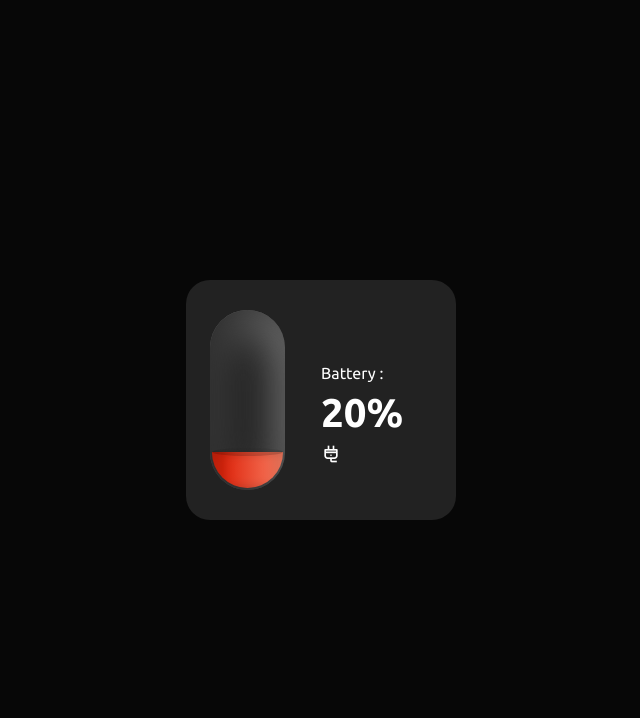
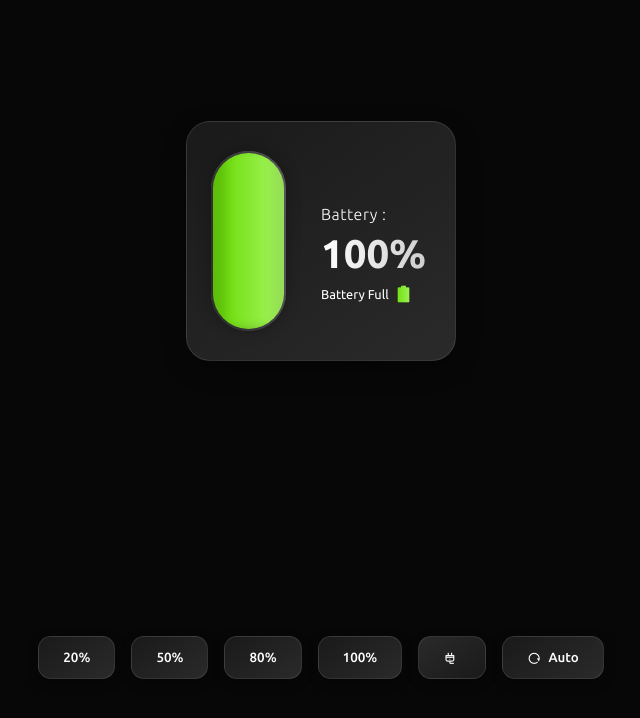
Before and after one commit to TheGvR3/Battery_Reader, a plain HTML site: page index.html in a window 1280 px wide. Shown: the whole page, without its empty margins (319-959 px from the left). Drawn offline with nearby package versions, Linux system fonts and the light colour scheme.

Commit message:
Aggiunta modalita manuale

```diff
--- a/index.html
+++ b/index.html
@@ -24,6 +24,18 @@
                 </p>
             </div>
         </div>
+        <div class="controls">
+            <button class="ctrl-btn" data-level="20">20%</button>
+            <button class="ctrl-btn" data-level="50">50%</button>
+            <button class="ctrl-btn" data-level="80">80%</button>
+            <button class="ctrl-btn" data-level="100">100%</button>
+            <button class="ctrl-btn charging-toggle">
+                <i class="ri-plug-line"></i>
+            </button>
+            <button class="ctrl-btn auto-toggle">
+                <i class="ri-restart-line"></i> Auto
+            </button>
+        </div>
     </section>
     <script src="index.js"></script>
 </body>
--- a/index.js
+++ b/index.js
@@ -2,19 +2,29 @@ function initBattery() {
     const batteryLiquid = document.querySelector(".Bliquid");
     const batteryStatus = document.querySelector(".Bstatus");
     const Bpercentage = document.querySelector(".Bpercentage");
+    const controlButtons = document.querySelectorAll('.ctrl-btn');
+    const chargingToggle = document.querySelector('.charging-toggle');
+    const autoToggle = document.querySelector('.auto-toggle');
 
-    navigator.getBattery().then((batt) => {
-        const updateBattery = () => {
-            const level = Math.floor(batt.level * 100);
+    let isCharging = false;
+    let currentLevel = 100;
+    let isAutoMode = false;
+    let batteryAPI = null;
+
+    // Funzione per aggiornare la visualizzazione della batteria
+    const updateBatteryUI = (level, charging = isCharging) => {
+        currentLevel = level;
+        isCharging = charging;
+
         Bpercentage.textContent = `${level}%`;
         batteryLiquid.style.height = `${level}%`;
 
         if (level === 100) {
             batteryStatus.innerHTML = `Battery Full <i class="ri-battery-2-fill green-color"></i>`;
             batteryLiquid.style.height = "103%";
-            } else if (level <= 20 && !batt.charging) {
+        } else if (level <= 20 && !charging) {
             batteryStatus.innerHTML = `Low Charge <i class="ri-plug-line animated-red"></i>`;
-            } else if (batt.charging) {
+        } else if (charging) {
             batteryStatus.innerHTML = `Charging ... <i class="ri-flashlight-line animated-green"></i>`;
         } else {
             batteryStatus.innerHTML = "";
@@ -30,12 +40,71 @@ function initBattery() {
         } else {
             batteryLiquid.classList.add("gradient-color-green");
         }
+
+        // Aggiorna lo stato del pulsante di ricarica
+        chargingToggle.classList.toggle('active', charging);
     };
 
-        updateBattery();
-        batt.addEventListener("chargingchange", updateBattery);
-        batt.addEventListener("levelchange", updateBattery);
+    // Funzione per attivare/disattivare i controlli manuali
+    const toggleControls = (enable) => {
+        const buttons = document.querySelectorAll('.ctrl-btn:not(.auto-toggle)');
+        buttons.forEach(btn => {
+            btn.style.opacity = enable ? '1' : '0.5';
+            btn.style.pointerEvents = enable ? 'auto' : 'none';
         });
+    };
+
+    // Event listeners per i pulsanti di controllo
+    controlButtons.forEach(button => {
+        if (!button.classList.contains('auto-toggle')) {
+            button.addEventListener('click', () => {
+                const level = button.dataset.level;
+                if (level) {
+                    updateBatteryUI(parseInt(level));
+                }
+            });
+        }
+    });
+
+    // Event listener per il pulsante di ricarica
+    chargingToggle.addEventListener('click', () => {
+        isCharging = !isCharging;
+        updateBatteryUI(currentLevel, isCharging);
+    });
+
+    // Event listener per il toggle automatico
+    autoToggle.addEventListener('click', () => {
+        isAutoMode = !isAutoMode;
+        autoToggle.classList.toggle('active', isAutoMode);
+        toggleControls(!isAutoMode);
+
+        if (isAutoMode && batteryAPI) {
+            // Aggiorna con i valori reali della batteria
+            updateBatteryUI(Math.floor(batteryAPI.level * 100), batteryAPI.charging);
+        }
+    });
+
+    // Inizializza con il 100%
+    updateBatteryUI(100);
+
+    // Configura l'API della batteria se disponibile
+    if ('getBattery' in navigator) {
+        navigator.getBattery().then((batt) => {
+            batteryAPI = batt;
+
+            batt.addEventListener("chargingchange", () => {
+                if (isAutoMode) {
+                    updateBatteryUI(Math.floor(batt.level * 100), batt.charging);
+                }
+            });
+
+            batt.addEventListener("levelchange", () => {
+                if (isAutoMode) {
+                    updateBatteryUI(Math.floor(batt.level * 100), batt.charging);
+                }
+            });
+        });
+    }
 }
 
 initBattery();
--- a/style.css
+++ b/style.css
@@ -30,20 +30,29 @@ body {
     position: relative;
     width: 270px;
     height: 240px;
-    background: #222;
+    background: linear-gradient(145deg, #1a1a1a, #2a2a2a);
     padding: 0.5rem 1.5rem;
     border-radius: 1.5rem;
     display: grid;
     grid-template-columns: repeat(2, 1fr);
     align-items: center;
+    box-shadow: 0 8px 24px rgba(0, 0, 0, 0.3);
+    backdrop-filter: blur(10px);
+    border: 1px solid rgba(255, 255, 255, 0.1);
 }
 
 .Btext {
     margin-bottom: 0.5rem;
+    font-weight: 300;
+    letter-spacing: 0.5px;
 }
 
 .Bpercentage {
     font-size: 2.5rem;
+    font-weight: 700;
+    background: linear-gradient(90deg, #fff, #ccc);
+    -webkit-background-clip: text;
+    color: transparent;
 }
 
 .Bstatus {
@@ -63,10 +72,14 @@ body {
     position: relative;
     width: 75px;
     height: 180px;
-    background-color: #222;
-    box-shadow: inset 20px 0 48px hsl(0, 0%, 16%), inset -4px 12px 48px hsl(0, 0%, 56%);
+    background-color: rgba(34, 34, 34, 0.8);
+    box-shadow:
+        inset 20px 0 48px hsl(0, 0%, 16%),
+        inset -4px 12px 48px hsl(0, 0%, 56%),
+        0 0 15px rgba(0, 0, 0, 0.3);
     border-radius: 3rem;
     justify-self: flex-start;
+    backdrop-filter: blur(5px);
 }
 
 .Blevel {
@@ -83,8 +96,11 @@ body {
     right: 0;
     height: 36px;
     background: var(--gradient-color-red);
-    box-shadow: inset -10px 0 12px hsla(0, 0%, 0%, 0.1), inset 12px 0 12px hsla(0, 0%, 0%, 0.15);
-    transition: height 0.3s, background 0.3s;
+    box-shadow:
+        inset -10px 0 12px hsla(0, 0%, 0%, 0.1),
+        inset 12px 0 12px hsla(0, 0%, 0%, 0.15),
+        0 0 10px rgba(255, 255, 255, 0.1);
+    transition: height 0.4s cubic-bezier(0.4, 0, 0.2, 1), background 0.4s;
 }
 
 .Bliquid::after {
@@ -123,18 +139,22 @@ body {
 @keyframes animated-charging {
     0% {
         text-shadow: none;
+        opacity: 0.8;
     }
     100% {
-        text-shadow: 0 0 6px hsl(92, 90%, 68%);
+        text-shadow: 0 0 10px hsl(92, 90%, 68%);
+        opacity: 1;
     }
 }
 
 @keyframes animated-low {
     0% {
         text-shadow: none;
+        opacity: 0.8;
     }
     100% {
-        text-shadow: 0 0 8px hsl(7, 89%, 46%);
+        text-shadow: 0 0 12px hsl(7, 89%, 46%);
+        opacity: 1;
     }
 }
 
@@ -154,3 +174,54 @@ body {
 .gradient-color-yellow {
     background: var(--gradient-color-yellow);
 }
+
+.controls {
+    margin-top: 2rem;
+    display: flex;
+    gap: 1rem;
+    flex-wrap: wrap;
+    justify-content: center;
+}
+
+.ctrl-btn {
+    padding: 0.8rem 1.5rem;
+    border: none;
+    border-radius: 0.8rem;
+    background: linear-gradient(145deg, #1a1a1a, #2a2a2a);
+    color: #fff;
+    font-family: 'Ubuntu', sans-serif;
+    font-weight: 500;
+    cursor: pointer;
+    transition: all 0.3s ease;
+    box-shadow: 0 4px 12px rgba(0, 0, 0, 0.3);
+    border: 1px solid rgba(255, 255, 255, 0.1);
+}
+
+.ctrl-btn:hover {
+    transform: translateY(-2px);
+    box-shadow: 0 6px 16px rgba(0, 0, 0, 0.4);
+    background: linear-gradient(145deg, #2a2a2a, #1a1a1a);
+}
+
+.ctrl-btn:active {
+    transform: translateY(0);
+}
+
+.ctrl-btn.charging-toggle {
+    background: linear-gradient(145deg, #2a2a2a, #1a1a1a);
+}
+
+.ctrl-btn.charging-toggle.active {
+    background: var(--gradient-color-green);
+    color: #000;
+}
+
+.ctrl-btn.auto-toggle.active {
+    background: var(--gradient-color-yellow);
+    color: #000;
+}
+
+.ctrl-btn i {
+    margin-right: 0.3rem;
+    vertical-align: middle;
+}
```
Lines whose indentation alone changed are shown as unchanged.
